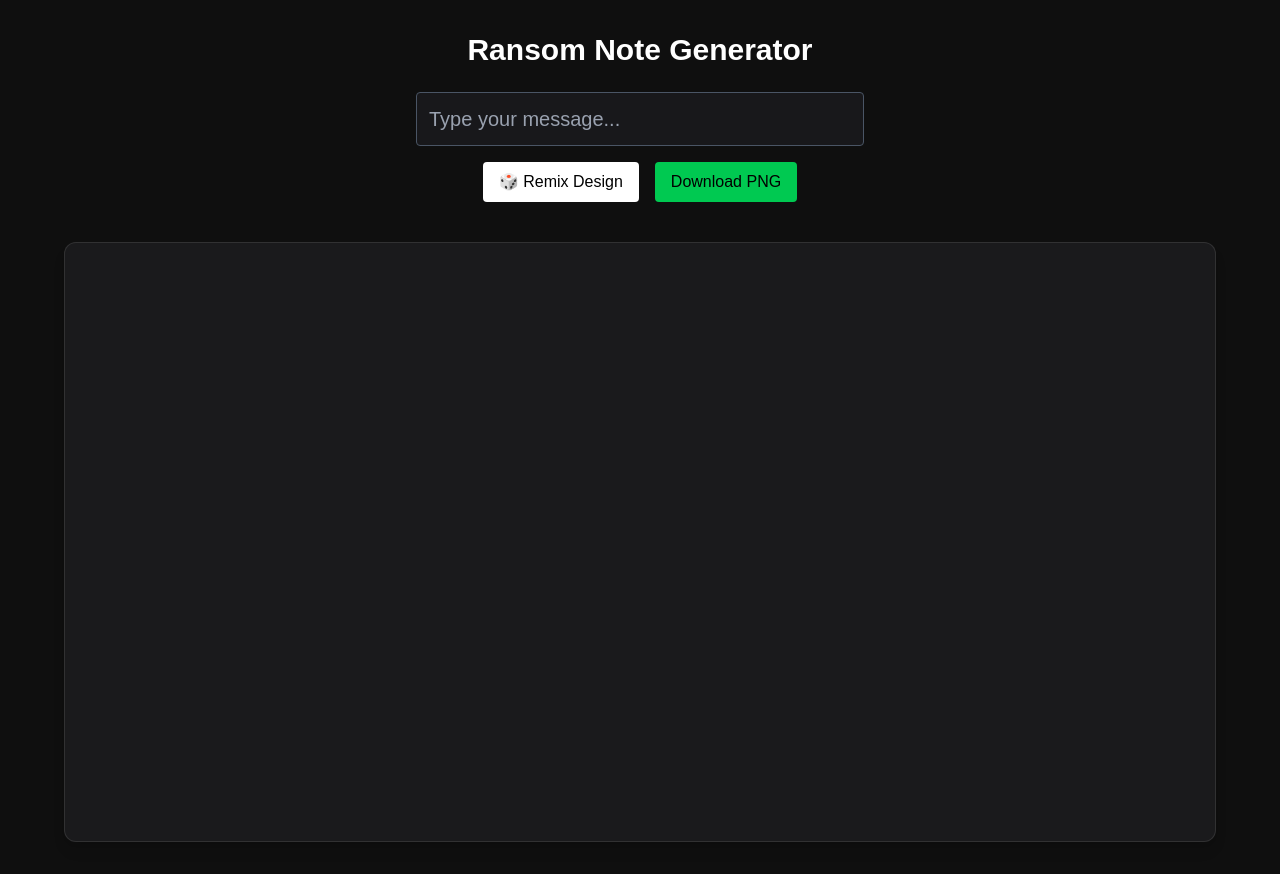
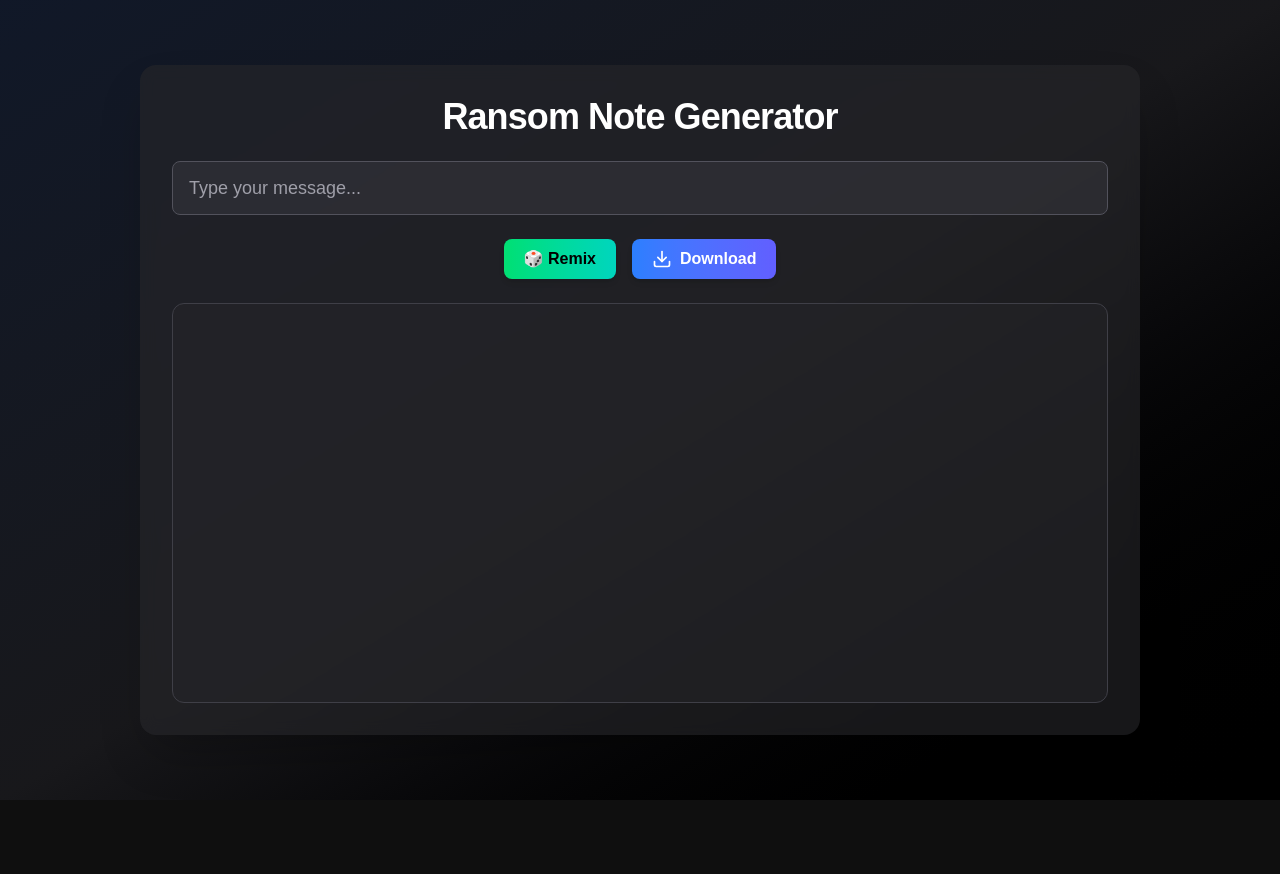
Before and after one commit to Arya-P05/ransom-note-generator, a Next.js app: page / in a window 1280 px wide. After the commit the page ends 800 px from the top, so only its background shows below. Built offline with nearby package versions, Linux system fonts and the light colour scheme.

Commit message:
styled nice

```diff
--- a/app/page.tsx
+++ b/app/page.tsx
@@ -2,6 +2,7 @@
 
 import { useState, ReactNode } from "react";
 import html2canvas from "html2canvas";
+import { Download } from "lucide-react";
 
 type Letter = {
   char: string;
@@ -65,7 +66,6 @@ export default function Home() {
         newLetters.push(letters[idx]);
       } else {
         if (!/^[A-Z0-9 ]$/.test(currLetter)) continue;
-
         if (currLetter === " ") {
           newLetters.push({
             char: " ",
@@ -92,45 +92,28 @@ export default function Home() {
   };
 
   const handleRemix = () => {
-    const newLetters: Letter[] = [];
-
-    for (let i = 0; i < text.length; i++) {
-      const char = text[i].toUpperCase();
-
-      if (!/^[A-Z0-9 ]$/.test(char)) continue;
-
-      if (char === " ") {
-        newLetters.push({
-          char: " ",
-          imageIdx: 0,
-          rotation: 0,
-          offsetY: 0,
-          overlap: 0,
-        });
-      } else {
+    const newLetters: Letter[] = letters.map(({ char }) => {
+      if (char === " ")
+        return { char, imageIdx: 0, rotation: 0, offsetY: 0, overlap: 0 };
       const max = VARIATION_COUNTS[char];
-        newLetters.push({
+      return {
         char,
         imageIdx: Math.floor(Math.random() * max) + 1,
         rotation: Math.random() * 16 - 8,
         offsetY: Math.floor(Math.random() * 4) - 2,
         overlap: Math.floor(Math.random() * 8) + 4,
+      };
     });
-      }
-    }
-
     setLetters(newLetters);
   };
 
   const handleDownload = async () => {
     const element = document.getElementById("ransom-download");
     if (!element) return;
-
     const canvas = await html2canvas(element, {
       backgroundColor: null,
       scale: 3,
     });
-
     const link = document.createElement("a");
     link.download = "ransom-note.png";
     link.href = canvas.toDataURL("image/png");
@@ -138,22 +121,19 @@ export default function Home() {
   };
 
   const renderLetters = (tight: boolean) => {
-    const wordElements = [];
+    const wordElements: ReactNode[] = [];
     let currentWord: ReactNode[] = [];
 
     letters.forEach(({ char, imageIdx, rotation, offsetY, overlap }, index) => {
       if (char === " ") {
-        if (currentWord.length > 0) {
+        if (currentWord.length) {
           wordElements.push(
             <div
-              key={`word-${index}`}
-              className="flex flex-nowrap items-start justify-start"
+              key={index}
+              className="flex flex-nowrap items-start"
               style={{
-                marginRight: "24px", // distinct gap between words
-                marginBottom: "12px",
-                display: "flex",
-                flexDirection: "row",
-                flexWrap: "nowrap",
+                marginRight: tight ? "12px" : "24px",
+                marginBottom: tight ? "8px" : "12px",
               }}
             >
               {currentWord}
@@ -162,34 +142,32 @@ export default function Home() {
           currentWord = [];
         }
       } else {
-        const paddedVar = String(imageIdx).padStart(2, "0");
-        const src = `/${char}/${char}_${paddedVar}.png`;
-
+        const padded = String(imageIdx).padStart(2, "0");
+        const src = `/${char}/${char}_${padded}.png`;
         currentWord.push(
           <img
-            key={`letter-${index}`}
+            key={index}
             src={src}
             alt={char}
-            className="h-20 w-auto"
+            className="h-20 w-auto drop-shadow-lg transition-transform duration-300 hover:scale-105"
             style={{
               transform: `rotate(${rotation}deg)`,
-              marginTop: tight ? "0px" : `${offsetY}px`,
+              marginTop: tight ? "0" : `${offsetY}px`,
               marginLeft: currentWord.length === 0 ? 0 : `-${overlap}px`,
-              verticalAlign: "top",
             }}
           />
         );
       }
     });
 
-    if (currentWord.length > 0) {
+    if (currentWord.length) {
       wordElements.push(
         <div
-          key={`word-final`}
-          className="flex flex-nowrap items-start justify-start"
+          key="final"
+          className="flex flex-nowrap items-start"
           style={{
-            margin: tight ? "0 6px 6px 0" : "0 12px 12px 0",
-            maxWidth: "100%",
+            marginRight: tight ? "12px" : "24px",
+            marginBottom: tight ? "8px" : "12px",
           }}
         >
           {currentWord}
@@ -201,84 +179,59 @@ export default function Home() {
   };
 
   return (
-    <main className="relative z-20 flex flex-col items-center justify-center min-h-screen p-8 text-white">
-      <h1 className="text-3xl font-bold mb-6">Ransom Note Generator</h1>
-
+    <main className="flex flex-col items-center justify-center min-h-screen p-6 bg-gradient-to-br from-gray-900 via-zinc-900 to-black text-white">
+      {/* Wider card: 90% width maxed at 1000px */}
+      <div className="w-[90%] max-w-[1000px] backdrop-blur-sm bg-zinc-800/60 rounded-2xl p-8 shadow-2xl space-y-6">
+        <h1 className="text-4xl font-extrabold text-center tracking-tight">
+          Ransom Note Generator
+        </h1>
         <input
           type="text"
           placeholder="Type your message..."
           value={text}
           onChange={(e) => handleChange(e.target.value)}
-        className="p-3 border border-gray-600 rounded w-full max-w-md text-xl bg-zinc-900 text-white placeholder-gray-400"
+          className="w-full px-4 py-3 rounded-lg bg-zinc-700/40 border border-zinc-600 placeholder-zinc-400 focus:outline-none focus:ring-2 focus:ring-green-400 focus:border-transparent text-lg transition"
         />
 
-      <div className="mt-4 flex gap-4 flex-wrap">
+        <div className="flex justify-center gap-4">
           <button
             onClick={handleRemix}
-          className="bg-white text-black px-4 py-2 rounded hover:opacity-80"
+            className="inline-flex items-center space-x-2 px-5 py-2 rounded-lg bg-gradient-to-r from-green-400 to-teal-400 text-black font-semibold shadow-md hover:scale-105 transform transition"
           >
-          🎲 Remix Design
+            <span>🎲 Remix</span>
           </button>
           <button
             onClick={handleDownload}
-          className="bg-green-500 text-black px-4 py-2 rounded hover:opacity-80"
+            className="inline-flex items-center space-x-2 px-5 py-2 rounded-lg bg-gradient-to-r from-blue-500 to-indigo-500 text-white font-semibold shadow-md hover:scale-105 transform transition"
           >
-          Download PNG
+            <Download className="w-5 h-5" />
+            <span>Download</span>
           </button>
         </div>
 
-      <div className="mt-10 flex justify-center">
-        <div
-          className="relative bg-zinc-800/50 border border-white/10 shadow-lg p-6 rounded-xl flex justify-center items-center"
-          style={{
-            width: "1200px",
-            height: "600px",
-            maxWidth: "90vw",
-            maxHeight: "80vh",
-            display: "flex",
-            justifyContent: "center",
-            alignItems: "center",
-            overflow: "auto",
-          }}
-        >
+        <div className="mt-4 overflow-auto bg-zinc-800/50 rounded-xl border border-zinc-700 w-full h-[400px]">
           <div
             id="ransom-output"
-            className="flex flex-wrap justify-center items-start gap-y-6 gap-x-4"
-            style={{
-              backgroundColor: "transparent",
-              maxWidth: "100%",
-              alignItems: "flex-start",
-            }}
+            className="flex flex-wrap justify-center items-start  gap-y-5 gap-x-3 p-2"
           >
             {renderLetters(false)}
           </div>
         </div>
       </div>
 
-      {/* Hidden version for PNG export */}
-      <div
-        id="ransom-download"
-        style={{
-          position: "absolute",
-          top: "-9999px",
-          left: "-9999px",
-        }}
-      >
+      {/* Hidden PNG export */}
+      <div id="ransom-download" className="absolute -top-full -left-full">
         <div
           style={{
             width: "1000px",
             display: "flex",
             justifyContent: "center",
             alignItems: "center",
-            backgroundColor: "transparent",
           }}
         >
           <div
             className="flex flex-wrap justify-center items-center"
-            style={{
-              rowGap: "20px",
-              columnGap: "10px",
-            }}
+            style={{ rowGap: "20px", columnGap: "10px" }}
           >
             {renderLetters(true)}
           </div>
--- a/package.json
+++ b/package.json
@@ -10,6 +10,7 @@
   },
   "dependencies": {
     "html2canvas": "^1.4.1",
+    "lucide-react": "^0.501.0",
     "next": "15.3.0",
     "react": "^19.0.0",
     "react-dom": "^19.0.0"
```
Also changed, not shown: 1 other file (tests, documents, lock files or other folders). Lines whose indentation alone changed are shown as unchanged.
